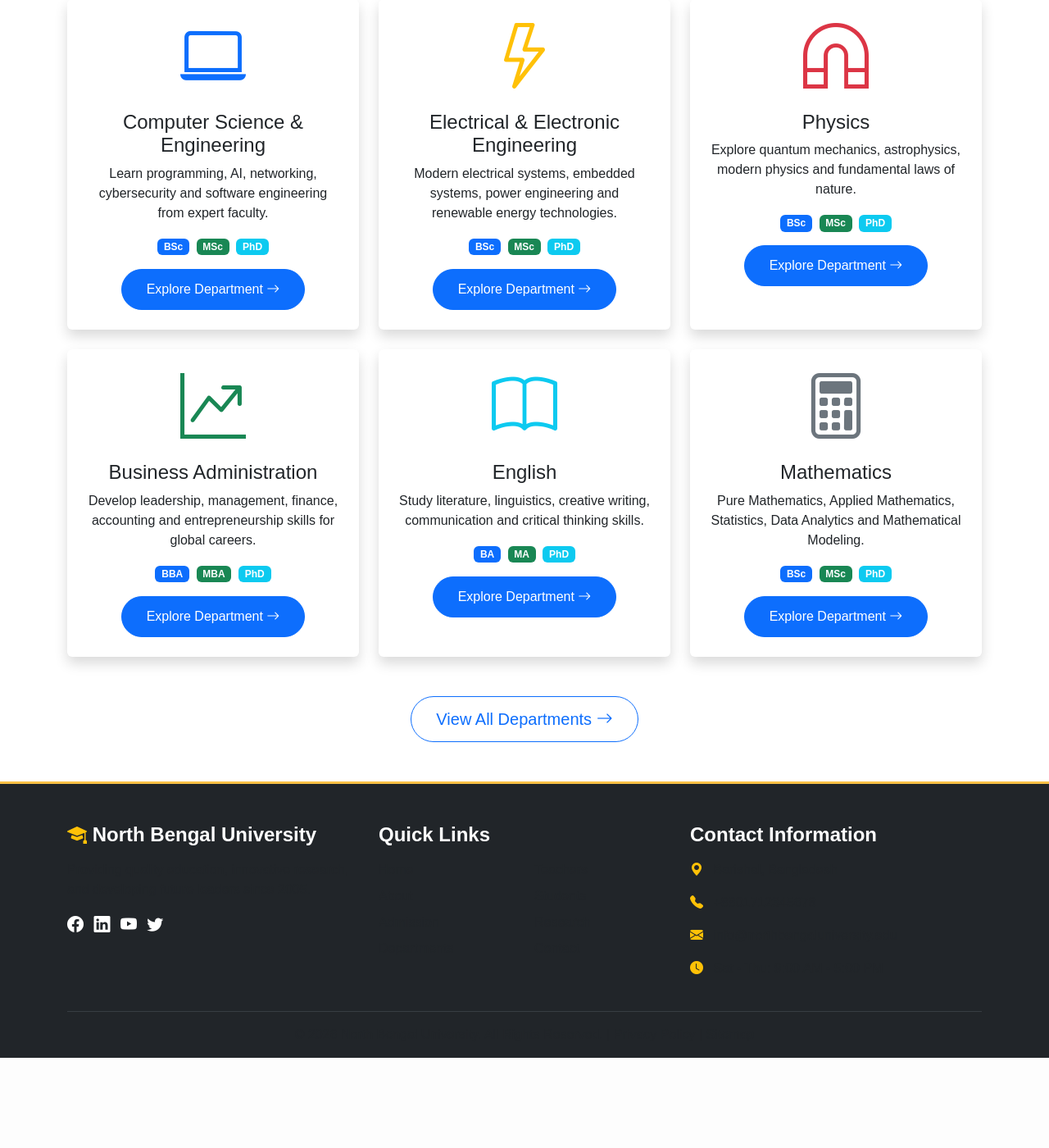
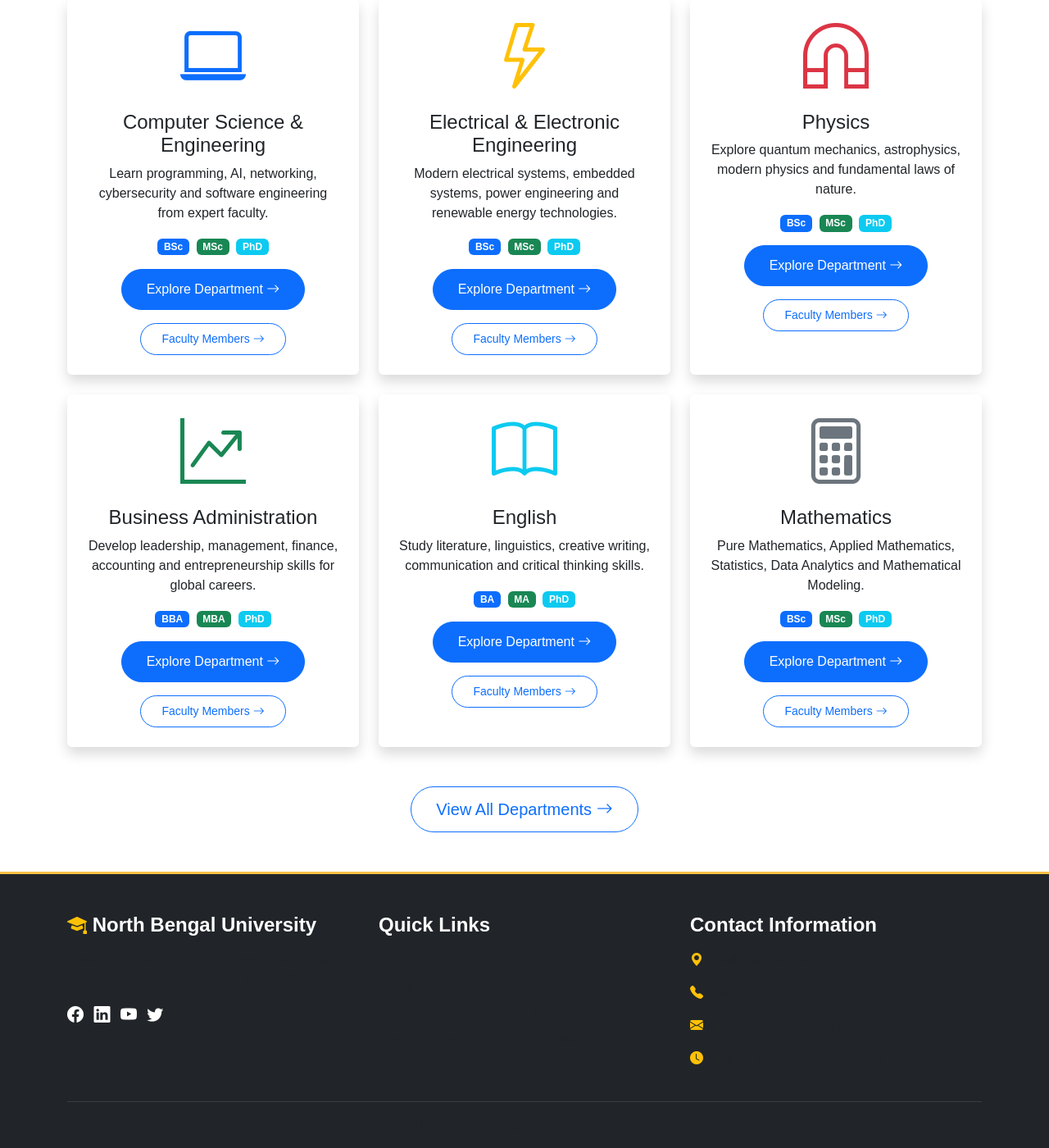
Before and after one commit to Sharifulcse8/North_Bengal_University, a Flask app: page /academic-departments in a window 1280 px wide. Shown: the part 495-1895 px from the top of the page at 82% size. Before the commit the page ends 1785 px from the top, so only its background shows below. Run offline with Flask 3, Linux system fonts and the light colour scheme; data comes from the database, SQL or seed files in the repository.

Commit message:
Final changes internal linking

```diff
--- a/templates/about.html
+++ b/templates/about.html
@@ -163,7 +163,7 @@
                 <p class="lead">Welcome to North Bengal University.</p>
                 <p>Our goal is to create an inspiring learning environment where students can grow academically, professionally, and personally. We are committed to quality education, advanced research, and community engagement.</p>
                 <p>At NBU, we believe in transforming lives through education. Our dedicated faculty, modern facilities, and student-centered approach ensure that every student reaches their full potential.</p>
-
+                <a href="{{ url_for('contact') }}" class="btn btn-primary">Contact the VC Office</a>
             </div>
         </div>
     </div>
--- a/templates/departments.html
+++ b/templates/departments.html
@@ -29,7 +29,7 @@
         <p class="text-center text-muted mb-5">Explore our world-class academic departments offering undergraduate and graduate programs</p>
         <div class="row g-4">
 
-            <!-- CSE -->
+            <!-- ===== CSE ===== -->
             <div class="col-md-4">
                 <article class="card shadow h-100 border-0" aria-label="Department of Computer Science & Engineering">
                     <div class="card-body text-center p-4">
@@ -46,11 +46,17 @@
                         <a href="{{ url_for('teachers') }}#cse" class="btn btn-primary mt-3" aria-label="Learn more about Computer Science & Engineering department">
                             Explore Department <i class="bi bi-arrow-right"></i>
                         </a>
+                        <!-- ===== INTERNAL LINK ===== -->
+                        <div class="mt-3">
+                            <a href="{{ url_for('teachers', department='Computer Science & Engineering') }}" class="btn btn-outline-primary btn-sm">
+                                Faculty Members <i class="bi bi-arrow-right"></i>
+                            </a>
+                        </div>
                     </div>
                 </article>
             </div>
 
-            <!-- EEE -->
+            <!-- ===== EEE ===== -->
             <div class="col-md-4">
                 <article class="card shadow h-100 border-0" aria-label="Department of Electrical & Electronic Engineering">
                     <div class="card-body text-center p-4">
@@ -67,11 +73,17 @@
                         <a href="{{ url_for('teachers') }}#eee" class="btn btn-primary mt-3" aria-label="Learn more about Electrical & Electronic Engineering department">
                             Explore Department <i class="bi bi-arrow-right"></i>
                         </a>
+                        <!-- ===== INTERNAL LINK ===== -->
+                        <div class="mt-3">
+                            <a href="{{ url_for('teachers', department='Electrical & Electronic Engineering') }}" class="btn btn-outline-primary btn-sm">
+                                Faculty Members <i class="bi bi-arrow-right"></i>
+                            </a>
+                        </div>
                     </div>
                 </article>
             </div>
 
-            <!-- PHYSICS -->
+            <!-- ===== PHYSICS ===== -->
             <div class="col-md-4">
                 <article class="card shadow h-100 border-0" aria-label="Department of Physics">
                     <div class="card-body text-center p-4">
@@ -88,11 +100,17 @@
                         <a href="{{ url_for('teachers') }}#physics" class="btn btn-primary mt-3" aria-label="Learn more about Physics department">
                             Explore Department <i class="bi bi-arrow-right"></i>
                         </a>
+                        <!-- ===== INTERNAL LINK ===== -->
+                        <div class="mt-3">
+                            <a href="{{ url_for('teachers', department='Physics') }}" class="btn btn-outline-primary btn-sm">
+                                Faculty Members <i class="bi bi-arrow-right"></i>
+                            </a>
+                        </div>
                     </div>
                 </article>
             </div>
 
-            <!-- BBA -->
+            <!-- ===== BBA ===== -->
             <div class="col-md-4">
                 <article class="card shadow h-100 border-0" aria-label="Department of Business Administration">
                     <div class="card-body text-center p-4">
@@ -109,11 +127,17 @@
                         <a href="{{ url_for('teachers') }}#bba" class="btn btn-primary mt-3" aria-label="Learn more about Business Administration department">
                             Explore Department <i class="bi bi-arrow-right"></i>
                         </a>
+                        <!-- ===== INTERNAL LINK ===== -->
+                        <div class="mt-3">
+                            <a href="{{ url_for('teachers', department='Business Administration') }}" class="btn btn-outline-primary btn-sm">
+                                Faculty Members <i class="bi bi-arrow-right"></i>
+                            </a>
+                        </div>
                     </div>
                 </article>
             </div>
 
-            <!-- ENGLISH -->
+            <!-- ===== ENGLISH ===== -->
             <div class="col-md-4">
                 <article class="card shadow h-100 border-0" aria-label="Department of English">
                     <div class="card-body text-center p-4">
@@ -130,11 +154,17 @@
                         <a href="{{ url_for('teachers') }}#english" class="btn btn-primary mt-3" aria-label="Learn more about English department">
                             Explore Department <i class="bi bi-arrow-right"></i>
                         </a>
+                        <!-- ===== INTERNAL LINK ===== -->
+                        <div class="mt-3">
+                            <a href="{{ url_for('teachers', department='English') }}" class="btn btn-outline-primary btn-sm">
+                                Faculty Members <i class="bi bi-arrow-right"></i>
+                            </a>
+                        </div>
                     </div>
                 </article>
             </div>
 
-            <!-- MATHEMATICS -->
+            <!-- ===== MATHEMATICS ===== -->
             <div class="col-md-4">
                 <article class="card shadow h-100 border-0" aria-label="Department of Mathematics">
                     <div class="card-body text-center p-4">
@@ -151,13 +181,19 @@
                         <a href="{{ url_for('teachers') }}#math" class="btn btn-primary mt-3" aria-label="Learn more about Mathematics department">
                             Explore Department <i class="bi bi-arrow-right"></i>
                         </a>
+                        <!-- ===== INTERNAL LINK ===== -->
+                        <div class="mt-3">
+                            <a href="{{ url_for('teachers', department='Mathematics') }}" class="btn btn-outline-primary btn-sm">
+                                Faculty Members <i class="bi bi-arrow-right"></i>
+                            </a>
+                        </div>
                     </div>
                 </article>
             </div>
 
         </div>
 
-        <!-- View All Departments Button -->
+        <!-- ===== VIEW ALL DEPARTMENTS ===== -->
         <div class="text-center mt-5">
             <a href="{{ url_for('departments') }}" class="btn btn-outline-primary btn-lg">
                 View All Departments <i class="bi bi-arrow-right"></i>
```
Also changed, not shown: templates/index.html (+11 -2 lines).
